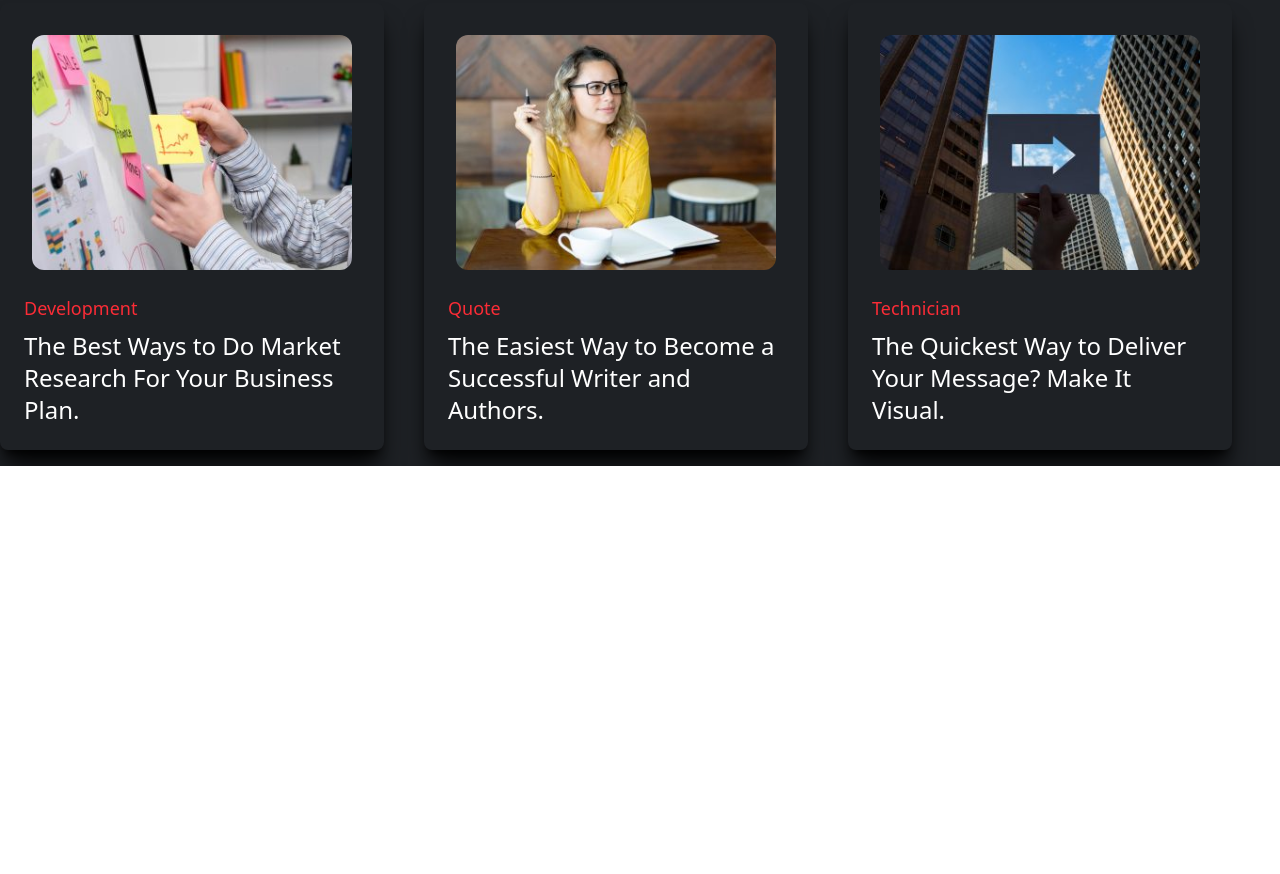
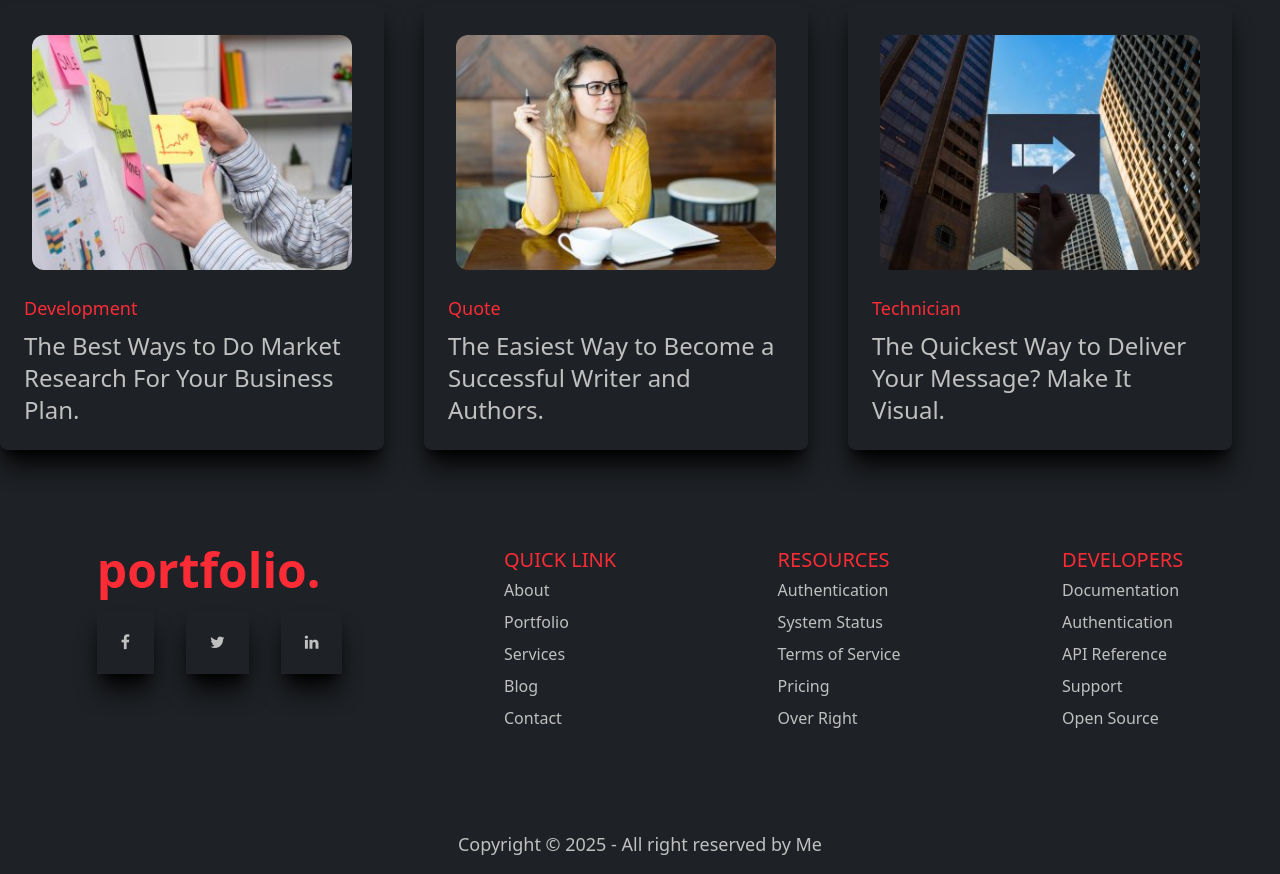
Before and after one commit to shahajalal-shawon/portfolio-assaignment-03, a plain HTML site: page index.html in a window 1280 px wide. Shown: the part 1197-2071 px from the top of the page. Before the commit the page ends 1663 px from the top, so only its background shows below. Drawn offline with nearby package versions, Linux system fonts and the light colour scheme.

Commit message:
added the footer section and add hover on the blog card

```diff
--- a/index.html
+++ b/index.html
@@ -15,7 +15,7 @@
     />
     <script src="https://cdn.jsdelivr.net/npm/@tailwindcss/browser@4"></script>
   </head>
-  <body class="bg-[#1e2125] text-white font-roboto">
+  <body class="bg-[#1e2125] text-[#C0C0C0] font-roboto">
     <!-- nav section -->
     <div class="navbar text-white lg:px-10">
       <div class="navbar-start">
@@ -121,9 +121,9 @@
       </div>
       <div class="lg:flex gap-10 max-w-7xl mx-auto">
         <!-- card 1 -->
-        <div class="card bg-[#1e2125] mb-4 shadow-xl/90 w-96">
+        <div class="card bg-[#1e2125] mb-4 shadow-xl/90 w-96 group transition-transform duration-300 hover:bg-black ">
           <figure class="px-8 pt-8">
-            <img src="./img/card1.jpg" alt="Shoes" class="rounded-xl" />
+            <img src="./img/card1.jpg" alt="Shoes" class="rounded-xl transition-transform duration-300 group-hover:scale-110  " />
           </figure>
           <div class="card-body">
             <h2 class="font-medium text-lg text-red-500">Development</h2>
@@ -133,9 +133,9 @@
           </div>
         </div>
         <!-- card 2 -->
-        <div class="card bg-[#1e2125] mb-4 shadow-xl/90 w-96">
+        <div class="card bg-[#1e2125] mb-4 shadow-xl/90 w-96 group transition-transform duration-300 hover:bg-black ">
           <figure class="px-8 pt-8">
-            <img src="./img/card2.jpg" alt="Shoes" class="rounded-xl" />
+            <img src="./img/card2.jpg" alt="Shoes" class="rounded-xl transition-transform duration-300 group-hover:scale-110" />
           </figure>
           <div class="card-body">
             <h2 class="font-medium text-lg text-red-500">Quote</h2>
@@ -145,9 +145,9 @@
           </div>
         </div>
         <!-- card 3 -->
-        <div class="card bg-[#1e2125] mb-4 shadow-xl/90 w-96">
+        <div class="card bg-[#1e2125] mb-4 shadow-xl/90 w-96 group transition-transform duration-300 hover:bg-black ">
           <figure class="px-8 pt-8">
-            <img src="./img/card3.jpg" alt="Shoes" class="rounded-xl" />
+            <img src="./img/card3.jpg" alt="Shoes" class="rounded-xl transition-transform duration-300 group-hover:scale-110  " />
           </figure>
           <div class="card-body">
             <h2 class="font-medium text-lg text-red-500">Technician</h2>
@@ -158,7 +158,62 @@
         </div>
       </div>
     </div>
-
+    <!-- footer section -->
+    <footer class="p-4">
+      <div class="lg:flex justify-around lg:py-16 max-w-7xl mx-auto">
+       <div>
+         <div class="text-red-500 font-bold text-5xl mb-4 ">portfolio.</div>
+         <div class="lg:flex gap-8">
+          <i
+            class="fa fa-facebook p-6 bg-[#1e2125] shadow-xl/90 transition-transform duration-300 hover:-translate-y-1"
+            aria-hidden="true"
+          ></i>
+          <i
+            class="fa fa-twitter p-6 bg-[#1e2125] shadow-xl/90 transition-transform duration-300 hover:-translate-y-1"
+            aria-hidden="true"
+          ></i>
+          <i
+            class="fa fa-linkedin p-6 bg-[#1e2125] shadow-xl/90 transition-transform duration-300 hover:-translate-y-1"
+            aria-hidden="true"
+          ></i>
+        </div>
+       </div>
+        <div>
+          <h2 class="text-red-500 font-medium text-xl">QUICK LINK</h2>
+         <div class="flex-col flex text-base/8">
+          <a href="">About</a>
+          <a href="">Portfolio</a>
+          <a href="">Services</a>
+          <a href="">Blog</a>
+          <a href="">Contact</a>
+         </div>
+      </div>
+        <div>
+          <h2 class="text-red-500 font-medium text-xl">RESOURCES</h2>
+         <div class="flex-col flex text-base/8">
+          <a href="">Authentication</a>
+          <a href="">System Status</a>
+          <a href="">Terms of Service</a>
+          <a href="">Pricing</a>
+          <a href="">Over Right</a>
+         </div>
+      </div>
+        <div>
+          <h2 class="text-red-500 font-medium text-xl">DEVELOPERS</h2>
+         <div class="flex-col flex text-base/8">
+          <a href="">Documentation</a>
+          <a href="">Authentication</a>
+          <a href="">API Reference</a>
+          <a href="">Support</a>
+          <a href="">Open Source</a>
+         </div>
+      </div>
+    </footer>
+    <footer class="footer sm:footer-horizontal footer-center text-[#C0C0C0] text-base-content p-4 text-lg">
+  <aside>
+    <p>Copyright © 2025 - All right reserved by Me</p>
+  </aside>
+</footer>
     <script src="https://cdn.jsdelivr.net/npm/@tailwindcss/browser@4"></script>
   </body>
 </html>
```
